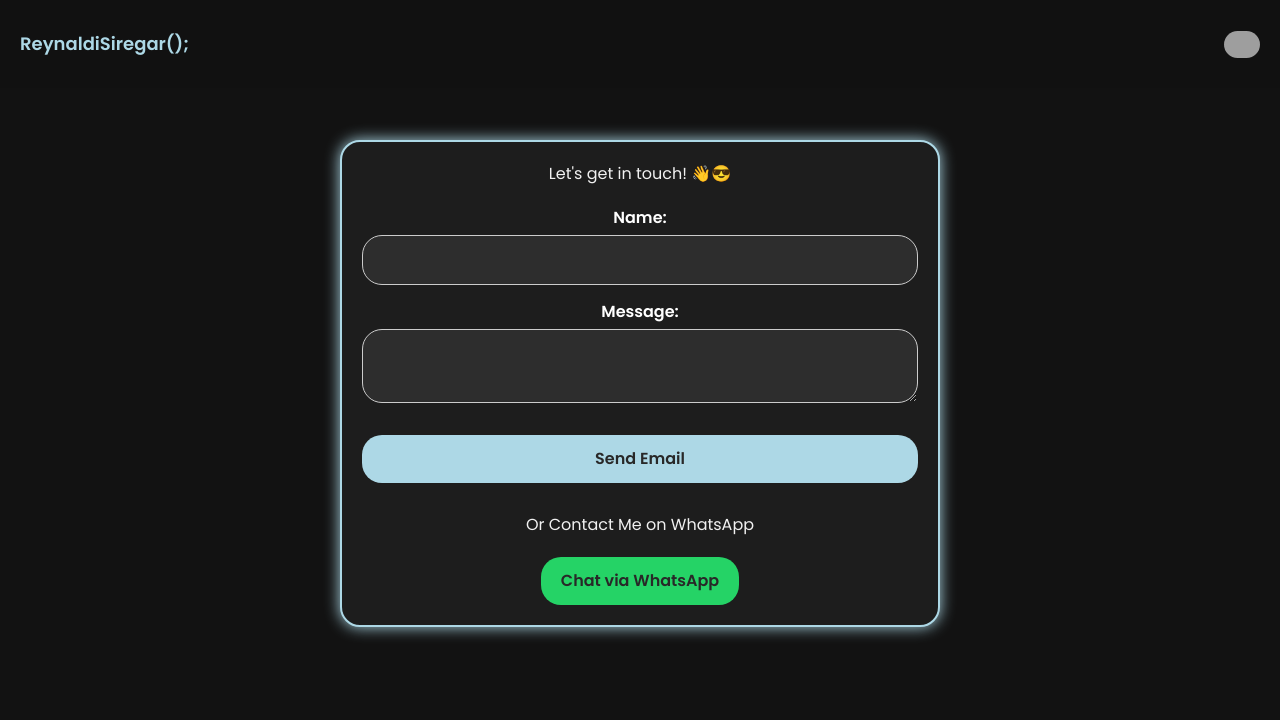
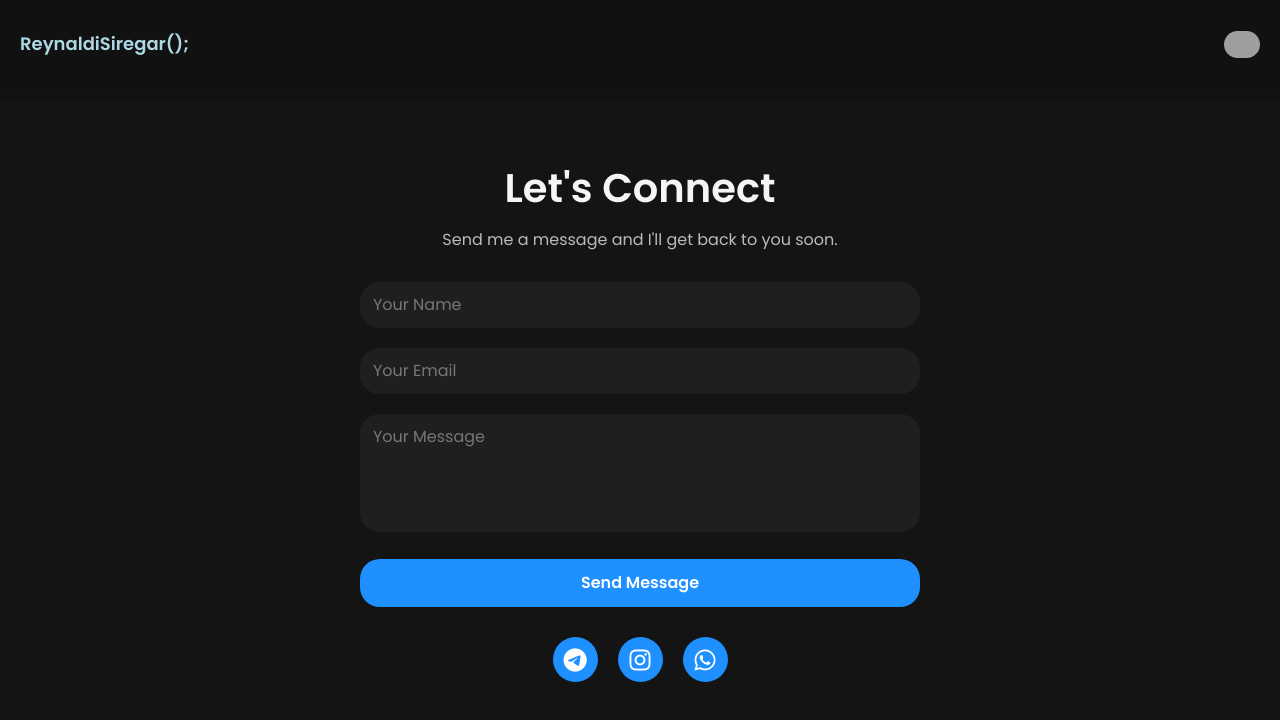
Before and after one commit to reysiregar/portfolio-v2, a Vue app: page /contact in a window 1280 px wide. Shown: the top 720 px of the page. Built offline with nearby package versions, Linux system fonts and the light colour scheme; grey boxes are pictures that could not be loaded.

Commit message:
[Updates] redesign contact page UI & updated resume
Signed-off-by: reysiregar <levinashavila@gmail.com>

```diff
--- a/public/index.html
+++ b/public/index.html
@@ -7,6 +7,7 @@
     <link rel="icon" href="<%= BASE_URL %>favicon.ico">
     <title><%= htmlWebpackPlugin.options.title %></title>
     <link href="https://fonts.googleapis.com/css2?family=Poppins:wght@300;400;500;600&display=swap" rel="stylesheet">
+    <link rel="stylesheet" href="https://cdnjs.cloudflare.com/ajax/libs/font-awesome/6.5.1/css/all.min.css">
     <!-- <link rel="stylesheet" href="../assets/css/style.css"> -->
 
   </head>
--- a/src/views/ContactView.vue
+++ b/src/views/ContactView.vue
@@ -1,155 +1,111 @@
 <template>
-    <div class="contact-container fade-zoom-up">
-      <h1>Let's get in touch! 👋😎</h1>
-
-      <form @submit.prevent="sendEmail" class="contact-form">
-        <div class="form-group">
-          <label for="name">Name:</label>
-          <input type="text" id="name" v-model="form.name" required>
+  <transition name="fadeZoomOut">
+    <section class="contact fade-zoom-out">
+      <div class="container">
+        <!-- Page Title -->
+        <h1 class="contact-title">Let's Connect</h1>
+        <p class="contact-description">
+          Send me a message and I'll get back to you soon.
+        </p>
+        <!-- Contact Form -->
+        <form class="contact-form" @submit.prevent="handleSubmit">
+          <!-- Input Fields -->
+          <div class="input-wrapper">
+            <input
+              v-model="formData.name"
+              type="text"
+              placeholder="Your Name"
+              class="input-field"
+              required
+            />
           </div>
-        <div class="form-group">
-          <label for="message">Message:</label>
-          <textarea id="message" v-model="form.message" required></textarea>
+          <div class="input-wrapper">
+            <input
+              v-model="formData.email"
+              type="email"
+              placeholder="Your Email"
+              class="input-field"
+              required
+            />
           </div>
-        <button type="submit" class="btn-submit">Send Email</button>
+          <div class="input-wrapper">
+            <textarea
+              v-model="formData.message"
+              rows="4"
+              placeholder="Your Message"
+              class="input-field textarea"
+              required
+            ></textarea>
+          </div>
+          <!-- Submit Button -->
+          <button type="submit" class="submit-btn">Send Message</button>
         </form>
 
-      <h2>Or Contact Me on WhatsApp</h2>
-      <button @click="openWhatsApp" class="btn-whatsapp">Chat via WhatsApp</button>
+        <!-- Social Media Links -->
+        <div class="social-links">
+          <a href="https://t.me/vionite" target="_blank" class="social-icon">
+            <i class="fab fa-telegram"></i>
+          </a>
+          <a href="https://instagram.com/reysiregars" target="_blank" class="social-icon">
+            <i class="fab fa-instagram"></i>
+          </a>
+          <a href="https://wa.me/+6285179986368" target="_blank" class="social-icon">
+            <i class="fab fa-whatsapp"></i>
+          </a>
         </div>
+      </div>
+    </section>
+  </transition>
 </template>
 
 <script>
 export default {
+  name: "ContactView",
   data() {
     return {
-        form: {
+      formData: {
         name: '',
+        email: '',
         message: ''
-        },
-        whatsappNumber: '6285179986368',
       }
-    },
-    computed: {
-      whatsappLink() {
-        return `https://wa.me/${this.whatsappNumber}?text=Hello%20Reynaldi,%20I%20would%20like%20to%20contact%20you!`;
     }
   },
   methods: {
-      sendEmail() {
-        const subject = encodeURIComponent("Portfolio Inquiry from " + this.form.name);
-        const body = encodeURIComponent(this.form.message);
-        const mailtoLink = `mailto:reysiregar65@gmail.com?subject=${subject}&body=${body}`;
-        window.location.href = mailtoLink;
-      },
-      openWhatsApp() {
-        window.open(this.whatsappLink, "_blank");
+    handleSubmit() {
+      const yourEmail = 'reynaldisiregar24@yahoo.com';
+      const subject = `Message from ${this.formData.name}`;
+      const body = `Name: ${this.formData.name}
+Email: ${this.formData.email}
+
+Message:
+${this.formData.message}`;
+
+      const mailtoUrl = `mailto:${yourEmail}?subject=${encodeURIComponent(subject)}&body=${encodeURIComponent(body)}`;
+
+      // Open email client
+      window.location.href = mailtoUrl;
+
+      // Clear the form by resetting formData
+      this.formData = {
+        name: '',
+        email: '',
+        message: ''
+      };
+
+      // Refresh the page after a short delay (to ensure email client opens)
+      setTimeout(() => {
+        window.location.reload();
+      }, 100);
     }
   }
-  }
+};
 </script>
 
 <style scoped>
-  .contact-container {
-    max-width: 600px;
-    margin: 40px auto;
-    padding: 20px;
-    background-color: #1d1d1d;
-    border-radius: 20px;
-    border: 2px solid transparent;
-    box-shadow: 0 4px 12px rgba(0, 0, 0, 0.1);
-    color: #ffffff;
-    position: relative;
-    transition: border 0.3s ease;
-    border: 2px solid #add8e6;
-    box-shadow: 0 0 15px #add8e6;
-  }
-
-  h1, h2 {
-    text-align: center;
-    color: #f1f1f1;
-    margin-bottom: 20px;
-  }
-
-  .contact-form {
-    display: flex;
-    flex-direction: column;
-  }
-
-  .form-group {
-    margin-bottom: 15px;
-  }
-
-  label {
-    display: block;
-    font-weight: bold;
-    margin-bottom: 5px;
-  }
-
-  input[type="text"],
-  textarea {
-    width: 100%;
-    padding: 12px;
-    border: 1px solid #ccc;
-    border-radius: 20px;
-    font-size: 16px;
-    background-color: #2d2d2d;
-    color: #ffffff;
-    transition: border-color 0.3s;
-  }
-
-  input:focus,
-  textarea:focus {
-    outline: none;
-    border-color: #add8e6;
-    box-shadow: 0 0 8px #add8e6;
-  }
-
-  textarea {
-    height: auto;
-    resize: vertical;
-  }
-
-  .btn-submit {
-    padding: 12px 20px;
-    background-color: #add8e6;
-    color: #282828;
-    border: none;
-    border-radius: 20px;
-    font-size: 16px;
-    font-weight: bold;
-    cursor: pointer;
-    margin-top: 10px;
-    margin-bottom: 30px;
-    transition: background-color 0.3s;
-  }
-
-  .btn-submit:hover {
-    background-color: #8db2c3;
-  }
-
-  .btn-whatsapp {
-    padding: 12px 20px;
-    background-color: #25d366;
-    color: #282828;
-    border: none;
-    border-radius: 20px;
-    font-size: 16px;
-    font-weight: bold;
-    cursor: pointer;
-    display: block;
-    margin: 0 auto;
-    transition: background-color 0.3s;
-  }
-
-  .btn-whatsapp:hover {
-    background-color: #1ebe57;
-  }
-
-  @keyframes fadeZoomUp {
+@keyframes fadeZoomOut {
   0% {
     opacity: 0;
-      transform: scale(0.5) translateY(50px);
+    transform: scale(0.8) translateY(30px);
   }
   100% {
     opacity: 1;
@@ -157,7 +113,143 @@
   }
 }
 
-  .fade-zoom-up {
-    animation: fadeZoomUp 1s ease-in-out;
+.fade-zoom-out {
+  animation: fadeZoomOut 0.8s ease-in-out;
+}
+
+.contact {
+  background: #141414;
+  color: #ffffff;
+  min-height: 80vh;
+  display: flex;
+  flex-direction: column;
+  justify-content: center;
+  align-items: center;
+  padding: 0 20px;
+  box-sizing: border-box;
+}
+
+.container {
+  max-width: 600px;
+  width: 100%;
+  text-align: center;
+  padding: 40px 20px;
+}
+
+.contact-title {
+  font-size: 2.5rem;
+  font-weight: 600;
+  margin-bottom: 10px;
+  color: #f5f5f5;
+}
+
+.contact-description {
+  font-size: 1rem;
+  margin-bottom: 30px;
+  color: #bbbbbb;
+}
+
+.contact-form {
+  display: flex;
+  flex-direction: column;
+  gap: 20px;
+}
+
+.input-wrapper {
+  position: relative;
+}
+
+.input-field {
+  width: 100%;
+  padding: 10px 12px;
+  border: 1px solid transparent;
+  background-color: #1f1f1f;
+  color: #ffffff;
+  font-size: 1rem;
+  border-radius: 20px;
+  outline: none;
+  transition: all 0.3s ease;
+}
+
+.input-field:hover,
+.input-field:focus {
+  border-color: #1e90ff;
+  box-shadow: 0 0 8px rgba(30, 144, 255, 0.5);
+  background-color: #222;
+}
+
+.input-field::placeholder {
+  color: #777;
+}
+
+.textarea {
+  resize: none;
+}
+
+.submit-btn {
+  background-color: #1e90ff;
+  color: #ffffff;
+  border: none;
+  padding: 12px;
+  border-radius: 20px;
+  font-size: 1rem;
+  font-weight: 600;
+  cursor: pointer;
+  transition: background-color 0.3s ease, transform 0.2s ease;
+}
+
+.submit-btn:hover {
+  background-color: #1c7cd6;
+  transform: translateY(-3px);
+}
+
+.submit-btn:active {
+  transform: translateY(1px);
+}
+
+/* Social Media Links Styling */
+.social-links {
+  margin-top: 30px;
+  display: flex;
+  justify-content: center;
+  gap: 20px;
+}
+
+.social-icon {
+  display: flex;
+  align-items: center;
+  justify-content: center;
+  width: 45px;
+  height: 45px;
+  border-radius: 50%;
+  background-color: #1e90ff;
+  color: white;
+  font-size: 1.5rem;
+  transition: all 0.3s ease;
+}
+
+.social-icon:hover {
+  background-color: #1c7cd6;
+  transform: translateY(-3px);
+}
+
+.social-icon:active {
+  transform: translateY(1px);
+}
+
+/* Responsive Design */
+@media (max-width: 768px) {
+  .contact-title {
+    font-size: 2rem;
+  }
+
+  .contact-description {
+    font-size: 0.9rem;
+  }
+
+  .input-field {
+    font-size: 0.9rem;
+    padding: 8px 10px;
+  }
 }
 </style>
```
Also changed, not shown: 1 other file (tests, documents, lock files or other folders). Lines whose indentation alone changed are shown as unchanged.
